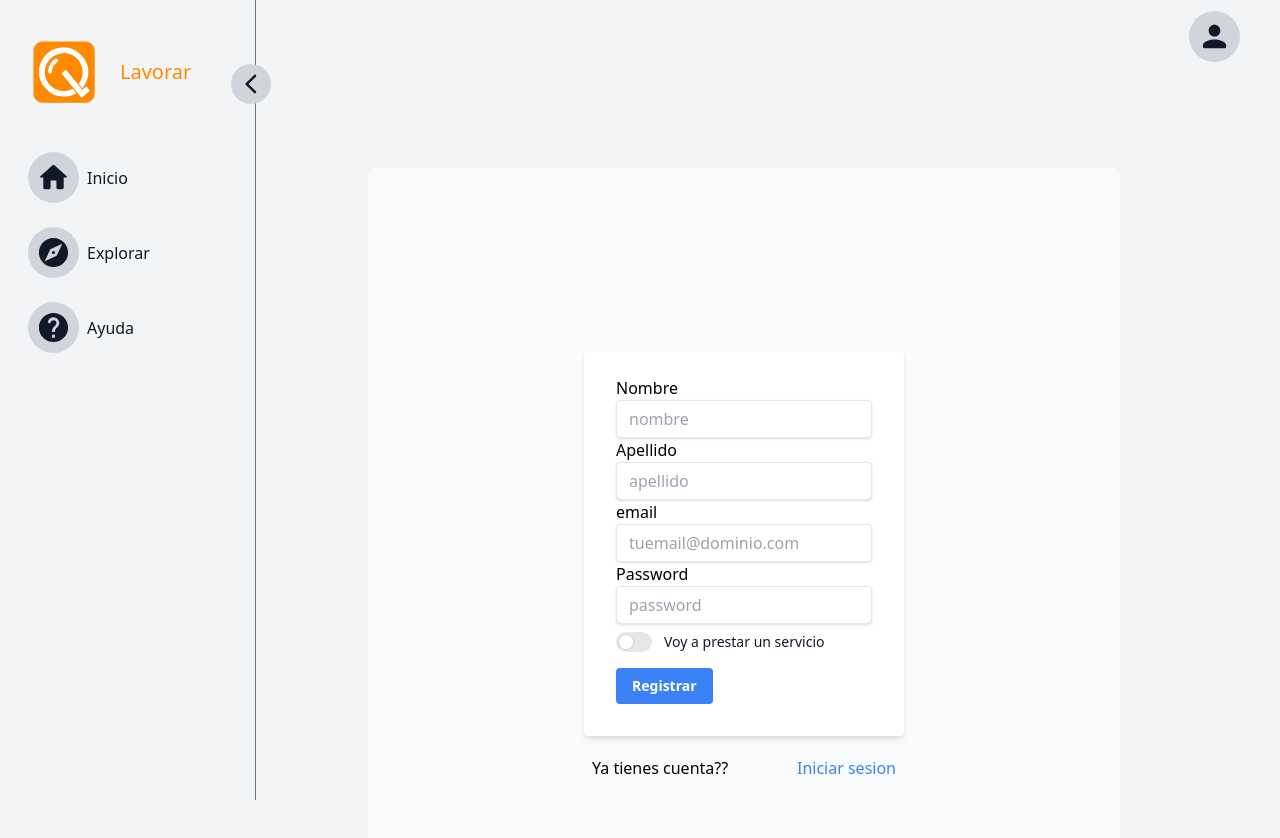
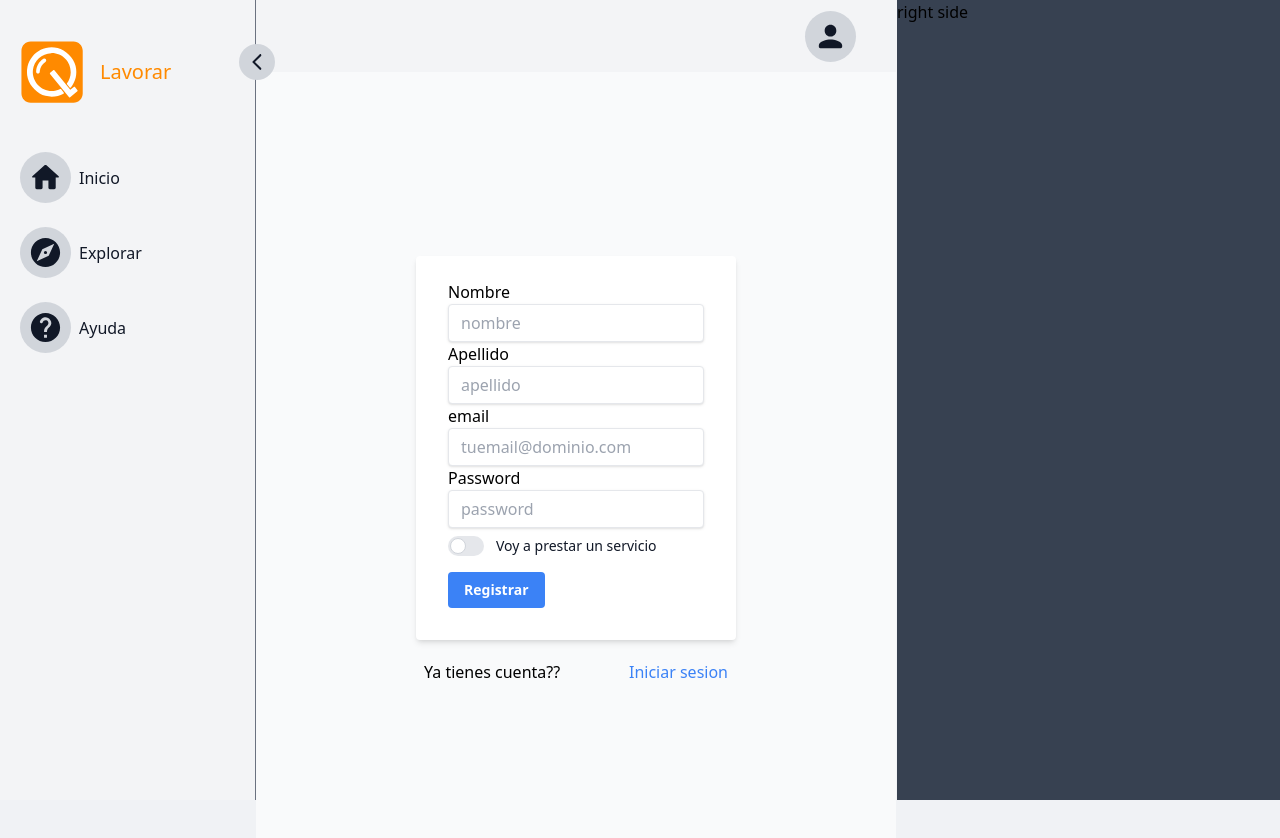
Before and after one commit to lavorar/lavorarFireBase, a React (Vite) app: page /register in a window 1280 px wide. Shown: the top 838 px of the page. Built offline with nearby package versions, Linux system fonts and the light colour scheme; no server answers.

Commit message:
cambios layout y right section

```diff
--- a/src/App.jsx
+++ b/src/App.jsx
@@ -10,7 +10,7 @@ import { AuthProvider } from "./context/authContext";
 function App() {
   return (
     <>
-      <div className="flex justify-center w-auto md:mx-40  mt-16 md:mt-24 md:mb-10 p-4 rounded-lg bg-gray-50 min-h-screen dark:bg-gray-800  h-auto   text-black ">
+      <div className="flex bg-gray-50 min-h-screen dark:bg-gray-800  h-auto">
         <AuthProvider>
           <Routes>
             <Route
--- a/src/components/Home.jsx
+++ b/src/components/Home.jsx
@@ -20,22 +20,8 @@ export function Home() {
 
   if (loading) return <h1>Loading...</h1>;
   return (
-    <div className="w-full max-w-xs m-auto text-black">
-      <div className="bg-white rounded shadow-md px-8 pt-6 pb-8">
-        <h1 className="text-x1 mb-4">
-          {user ? "welcomeeee" + user.displayName || user.email : <>Logeate</>}
-        </h1>
-        {user ? (
-          <button
-            className="bg-slate-200 hover:bg-slate-300 rounded py-2 px-2"
-            onClick={handleLogout}
-          >
-            logOut
-          </button>
-        ) : (
-          <></>
-        )}
-      </div>
+    <div className="w-full p-5 bg-gray-50 dark:bg-gray-700 text-black">
+
       <Card />
     </div>
   );
--- /dev/null
+++ b/src/components/layout/elements/HomeSearchBar.jsx
@@ -0,0 +1,11 @@
+import React from 'react'
+
+const HomeSearchBar = props => {
+  return (
+    <div>HomeSearchBar</div>
+  )
+}
+
+
+
+export default HomeSearchBar
--- a/src/components/layout/header/Header.jsx
+++ b/src/components/layout/header/Header.jsx
@@ -49,7 +49,7 @@ const Header = (props) => {
 
   return (
     <>
-      <nav className="bg-gray-100 dark:bg-gray-900 text-gray-900 dark:text-white-ghost px-2 sm:px-4 p-0 sticky w-full z-10 top-0 py-1 left-0">
+      <nav className="bg-gray-100  dark:bg-gray-900 text-gray-900 dark:text-white-ghost px-2 sm:px-4 p-0 sticky w-full z-10 top-0 py-1 left-0">
         <div className="container flex justify-between md:justify-end h-16 items-center mx-auto px-2">
           <a href="https://flowbite.com/" className="flex items-center md:invisible ">
             <img src="./src/assets/Lavorar-logo-negativo.svg" className="mr-6 w-16" alt="LAvorar Logo" />
--- a/src/components/layout/sidebar/SideBar.jsx
+++ b/src/components/layout/sidebar/SideBar.jsx
@@ -37,29 +37,24 @@ const SideBar = (props) => {
     ];
 
     return (
-        <div className="flex md:flex-col bg-gray-100 dark:bg-gray-900">
+        <div className="flex md:flex-row bg-gray-100 dark:bg-gray-900">
             <div
-                className={` ${open ? "w-64" : "w-28 "
-                    } hidden md:block bg-transparent border-0 border-r border-gray-500 dark:border-gray-100 dark:bg-gray-900 text-gray-900 dark:text-white-ghost h-full p-5 z-20 fixed pt-8  duration-300`}
+                className={` ${open ? "w-64" : "w-24 "
+                    } hidden md:flex  flex-col bg-transparent border-0 border-r border-gray-500 dark:border-gray-100 dark:bg-gray-900 text-gray-900 dark:text-white-ghost h-full p-3 z-20 fixed pt-8  duration-300`}
             >
                 <div
-                    className={`absolute cursor-pointer group -right-4 top-[4em]
+                    className={`absolute cursor-pointer group -right-5 top-11
                             rounded-full  ${!open && "rotate-180"}`}>
                     <IconWithButton
                         onClick={() => setOpen(!open)}
-                        label="close"
-                        hoverBackgroundColor={'#e5e7eb'}
-                        backgroundColor={'#d1d5db'}
-                        color={(theme) => theme.palette.grey[900]}
-                        icon={<ArrowBackIosNewRoundedIcon />}
                     >
-                        <ArrowBackIosNewRoundedIcon />
+                        <ArrowBackIosNewRoundedIcon fontSize="small" />
                     </IconWithButton>
                 </div>
-                <div className="flex gap-x-4 ml-1 items-center ">
+                <div className="flex flex-row gap-x-2 justify-start items-center ">
                     <img
                         src="./src/assets/Lavorar-logo-negativo.svg"
-                        className={`cursor-pointer duration-500 ${open ? "w-20" : "w-16 "
+                        className={`cursor-pointer duration-500 ${open ? "w-20" : "w-14 ml-1 "
                             } ${open && "rotate-[360deg] "
                             }`}
                     />
@@ -76,7 +71,7 @@ const SideBar = (props) => {
                         Menu.always ?
                         <li
                             key={index}
-                            className={`flex rounded-md p-2 group cursor-pointer hover:bg-gray-300 dark:hover:bg-gray-700 text-gray-900 dark:text-white-ghost text-md items-center gap-x-2
+                                className={`flex rounded-md p-2 ${open ? '':''} group cursor-pointer hover:bg-gray-300 dark:hover:bg-gray-700 text-gray-900 dark:text-white-ghost text-md items-center gap-x-2
                         ${Menu.gap ? "mt-9" : "mt-2"}
                                 } `}
                         >
@@ -100,13 +95,16 @@ const SideBar = (props) => {
                     ))}
                 </ul>
             </div>
-            <div className={` md:pl-52 duration-500 w-full h-screen  md:flex-1 `}>
+            <div className={`${open ? 'md:pl-64' : 'md:pl-24'} pr-96 duration-300 w-full  h-screen  md:flex-1 `}>
                 <Header>
 
                 </Header>
                 <App> </App>
                 {/* <AppHeader /> */}
             </div>
+            <div className={'w-96 h-full right-0 fixed z-30 bg-gray-700 border-0 border-l border-gray-100'} >
+                                    right side
+            </div>
         </div >
     );
 };
```
